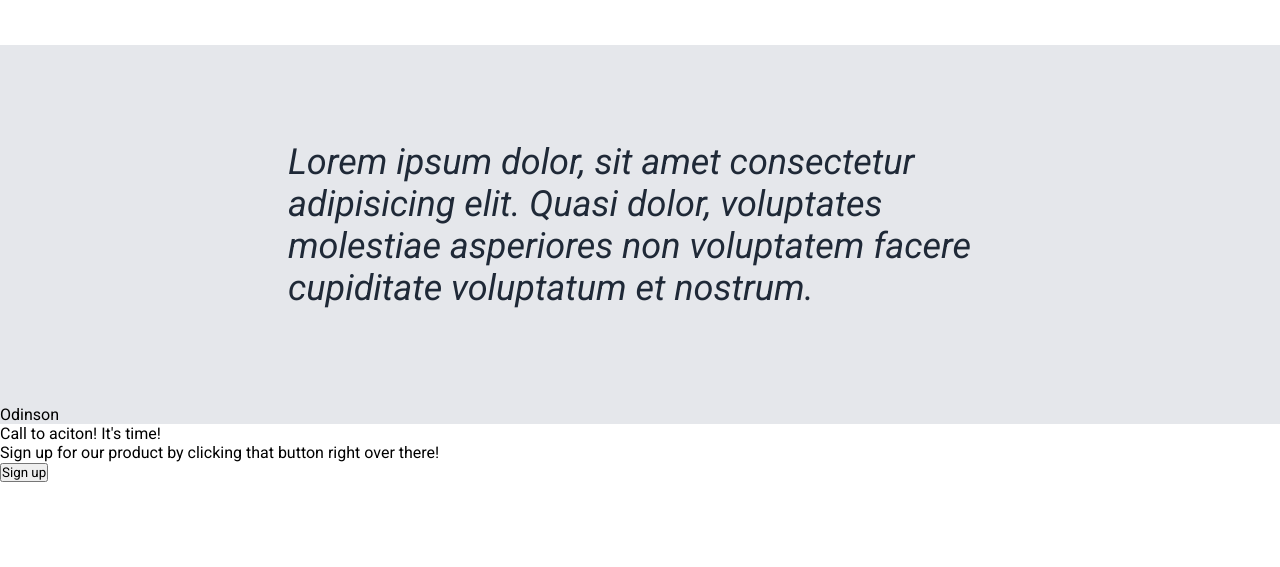
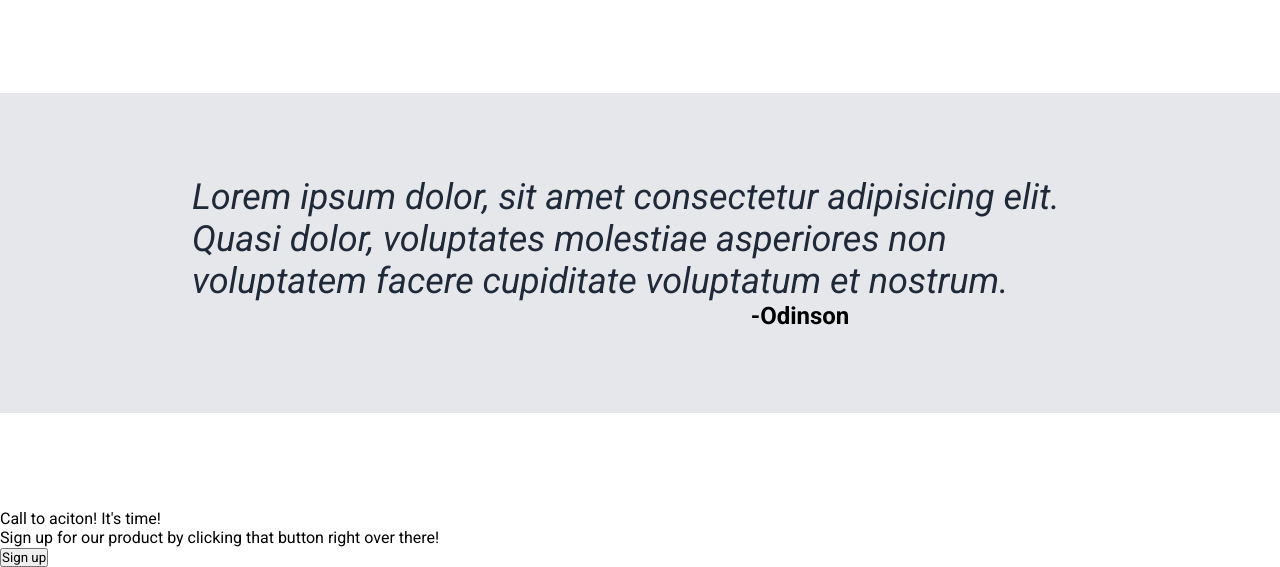
Before and after one commit to Animesh478/The-Odin-Project, a plain HTML site: page landing-page/index.html in a window 1280 px wide. Shown: the part 734-1301 px from the top of the page. Before the commit the page ends 1216 px from the top, so only its background shows below. Drawn offline with Linux system fonts and the light colour scheme.

Commit message:
completed the testimonial section

```diff
--- a/landing-page/index.html
+++ b/landing-page/index.html
@@ -65,7 +65,7 @@
         voluptates molestiae asperiores non voluptatem facere cupiditate
         voluptatum et nostrum.
       </p>
-      <p>Odinson</p>
+      <p class="customer">-Odinson</p>
     </div>
     <div class="sign-up">
       <div class="sign-up__box">
--- a/landing-page/styles.css
+++ b/landing-page/styles.css
@@ -143,11 +143,26 @@
 
 .testimonial {
   background-color: #e5e7eb;
+  margin: 6rem 0;
+  height: 20rem;
+  display: flex;
+  flex-direction: column;
+  align-items: center;
+  justify-content: center;
 }
 
 .testimonial .quote {
   font-size: 36px;
   font-style: italic;
   color: #1f2937;
-  padding: 6rem 18rem;
+  /* padding: 6rem 18rem; */
+  width: 70%;
+  /* margin: auto; */
+  /* transform: translateY(50%); */
 }
+
+.customer {
+  font-weight: 700;
+  font-size: 1.5rem;
+  transform: translateX(10rem);
+}
```
